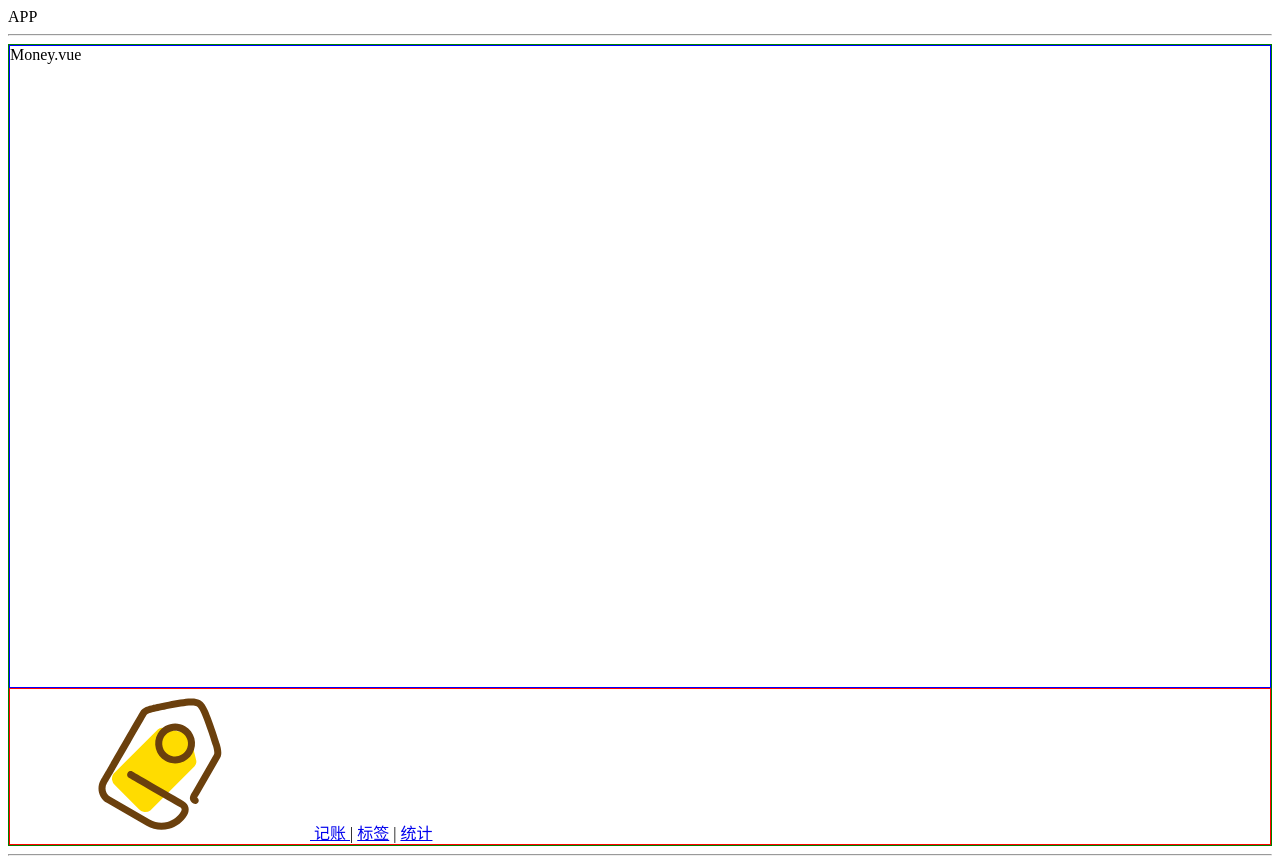
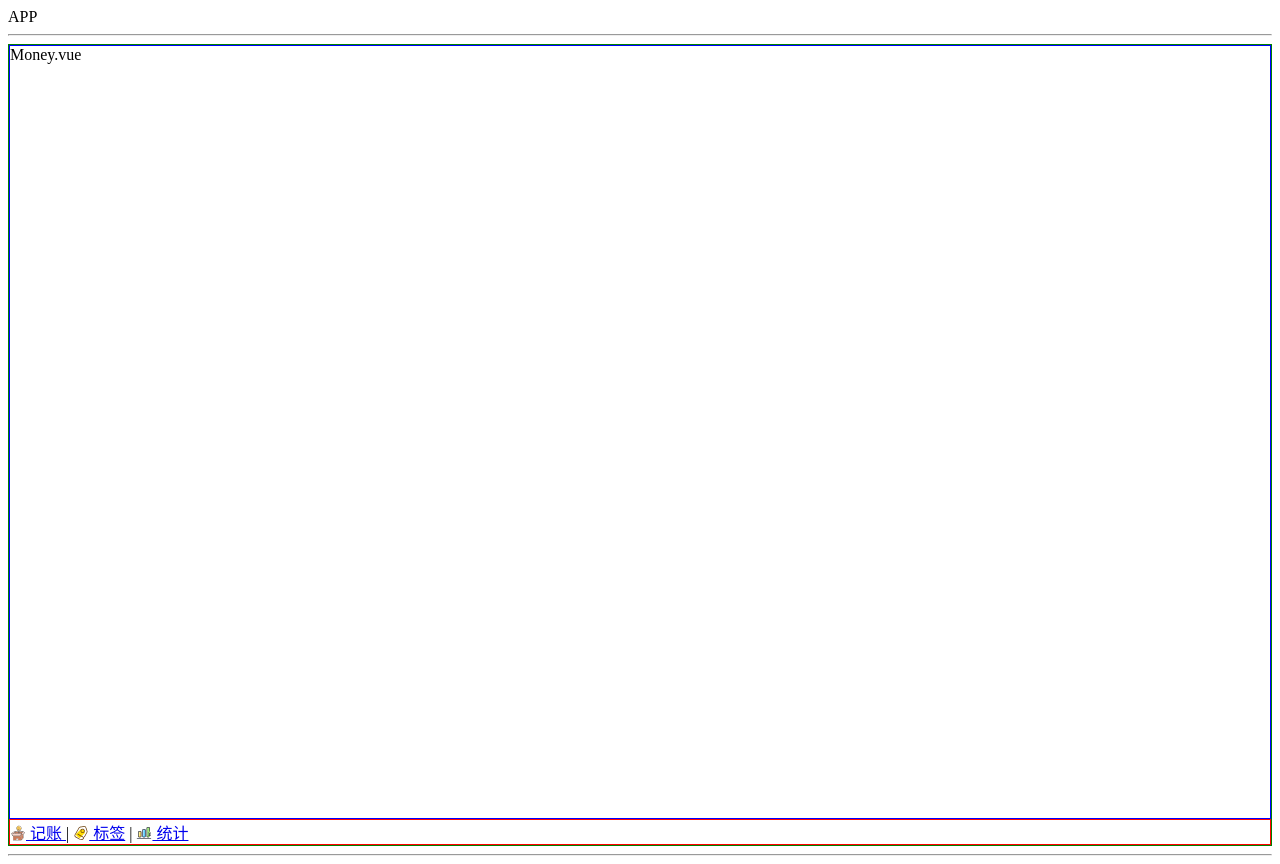
Before and after one commit to linmiaomiao1998/myblog, a Vue app in the folder nekobill/: page /labels#/money in a window 1280 px wide. Built offline with nearby package versions, Linux system fonts and the light colour scheme.

Commit message:
创建icon

```diff
--- /dev/null
+++ b/nekobill/src/components/Icons.vue
@@ -0,0 +1,29 @@
+<template>
+        <svg class="icon">
+        <use :xlink:href="'#'+name"/>
+      </svg>
+</template>
+
+<script lang="ts">
+let importAll=(requireContext:__WebpackModuleApi.RequireContext)=>requireContext.keys().forEach(requireContext);
+try{
+  importAll(require.context('../assets/icons',true,/\.svg$/));
+}catch(error){
+  console.log(error);
+}
+export default {
+    props:['name'],
+    name:'Icon'
+};
+</script>
+
+
+<style lang="scss" scoped>
+    .icon {
+       width: 1em; height: 1em;
+       vertical-align: -0.15em;
+       fill: currentColor;
+       overflow: hidden;
+    }
+
+</style>
--- a/nekobill/src/components/Nav.vue
+++ b/nekobill/src/components/Nav.vue
@@ -2,21 +2,22 @@
 <template>
       <div class="nav">
       <router-link to="/money">
-      <svg>
-        <use xlink:href="#label"></use>
-      </svg>
+      <Icon name="money"/>
       记账
       </router-link>
       |
-      <router-link to="/labels">标签</router-link>
+      <router-link to="/labels">
+      <Icon name="label"/>
+      标签</router-link>
       |
-      <router-link to="/statistics">统计</router-link>
+      <router-link to="/statistics">
+         <Icon name="statistics"/>
+      统计</router-link>
     </div>
 </template>
 
 <script lang="ts">
-import  x from '@/assets/icons/label.svg';
-console.log(x);
+
 export default {
   name:'Nav'
 }
--- a/nekobill/src/main.ts
+++ b/nekobill/src/main.ts
@@ -5,12 +5,13 @@
 import store from './store'
 import Nav from '@/components/Nav.vue'
 import Layout from'@/components/Layout.vue'
-
+import Icon from'@/components/Icons.vue'
 
 Vue.config.productionTip = false
 
 Vue.component('Nav',Nav)
 Vue.component('Layout',Layout)
+Vue.component('Icon',Icon)
 new Vue({
   router:router,
   store,
```
